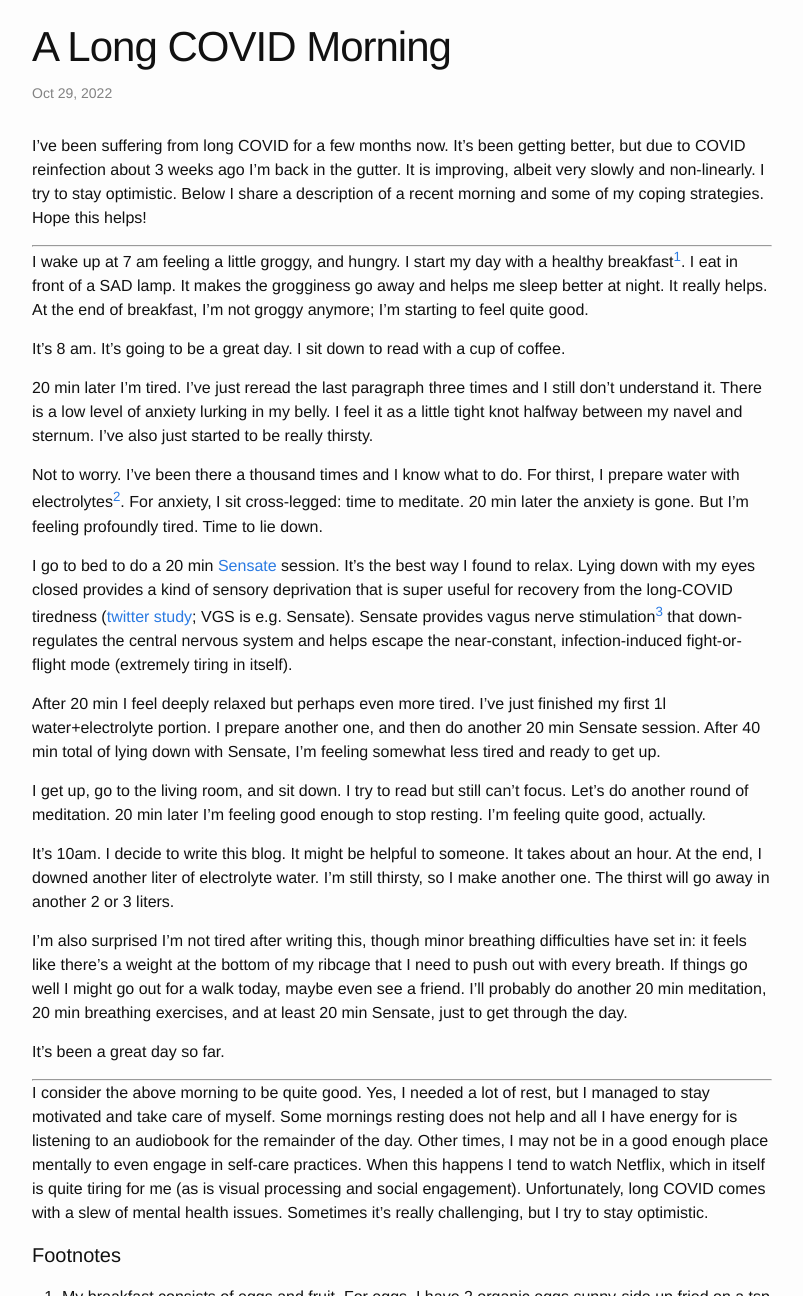
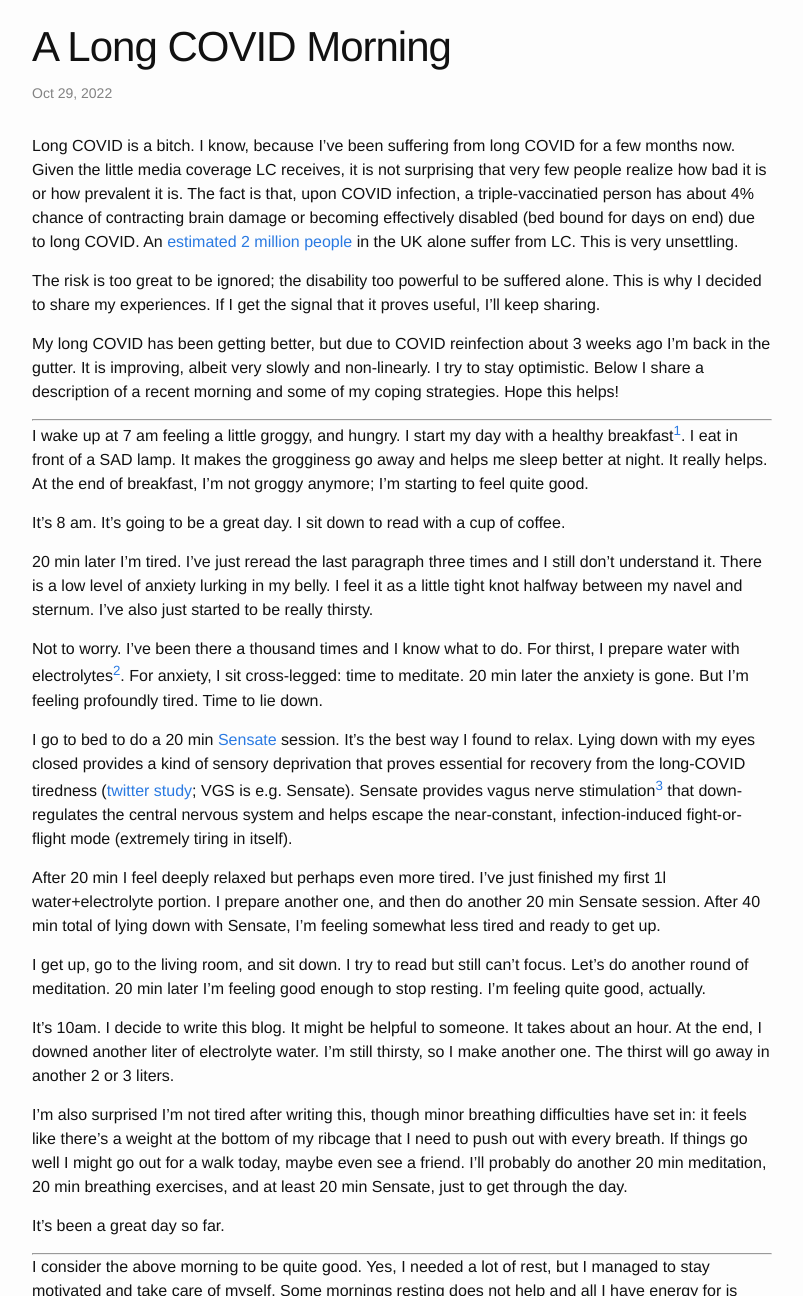
Before and after one commit to akosiorek/akosiorek.github.io, a Jekyll site: the page built from _posts/2022-10-29-long-covid-morning.markdown, in a window 1280 px wide and 1400 px high, cut to the strip 104-1400 px from the top of the window. Shown: the whole strip, without its empty margins (238-1041 px from the left). Built offline with Jekyll 4.4.1, drawn with Linux system fonts in a browser that asks for light colours; nearby versions of some CDN libraries; some of the changed text lies outside the part shown.

Commit message:
add a warning/intro paragraph

```diff
--- a/_posts/2022-10-29-long-covid-morning.markdown
+++ b/_posts/2022-10-29-long-covid-morning.markdown
@@ -6,8 +6,12 @@ comments: True
 share: True
 categories: long-covid
 ---
+Long COVID is a bitch. I know, because I've been suffering from long COVID for a few months now.
+Given the little media coverage LC receives, it is not surprising that very few people realize how bad it is or how prevalent it is. The fact is that, upon COVID infection, a triple-vaccinatied person has about 4% chance of contracting brain damage or becoming effectively disabled (bed bound for days on end) due to long COVID. An [estimated 2 million people](https://twitter.com/ONS/status/1577939683618742273) in the UK alone suffer from LC. This is very unsettling.
 
-I've been suffering from long COVID for a few months now. It's been getting better, but due to COVID reinfection about 3 weeks ago I'm back in the gutter. It is improving, albeit very slowly and non-linearly. I try to stay optimistic. Below I share a description of a recent morning and some of my coping strategies. Hope this helps!
+The risk is too great to be ignored; the disability too powerful to be suffered alone. This is why I decided to share my experiences. If I get the signal that it proves useful, I'll keep sharing.
+
+My long COVID has been getting better, but due to COVID reinfection about 3 weeks ago I'm back in the gutter. It is improving, albeit very slowly and non-linearly. I try to stay optimistic. Below I share a description of a recent morning and some of my coping strategies. Hope this helps!
 
 ---
 
@@ -35,7 +39,8 @@ Time to lie down.
 [^electrolytes]: I use the [LMNT recipe](https://drinklmnt.com/blogs/health/the-best-homemade-electrolyte-drink-for-dehydration) with 1g sodium equivalent per 1l of water. Here's [a recipe for 200 portions](https://docs.google.com/document/d/1JeQcUnEv6Sz6PJnuP59c4cZ9iBqBr2AA_otpm1RkdvE/edit?usp=sharing).
 
 I go to bed to do a 20 min [Sensate](https://www.getsensate.com) session. It's the best way I found to relax.
-Lying down with my eyes closed provides a kind of sensory deprivation that is super useful for recovery from the long-COVID tiredness ([twitter study](https://twitter.com/organichemusic/status/1582318635460485122?t=feJK9kW5n8rz1duKvm5shQ&s=19); VGS is e.g. Sensate). Sensate provides vagus nerve stimulation[^VGS] that down-regulates the central nervous system and helps escape the near-constant, infection-induced fight-or-flight mode (extremely
+Lying down with my eyes closed provides a kind of sensory deprivation that proves
+essential for recovery from the long-COVID tiredness ([twitter study](https://twitter.com/organichemusic/status/1582318635460485122?t=feJK9kW5n8rz1duKvm5shQ&s=19); VGS is e.g. Sensate). Sensate provides vagus nerve stimulation[^VGS] that down-regulates the central nervous system and helps escape the near-constant, infection-induced fight-or-flight mode (extremely
 tiring in itself).
 
 [^VGS]: Sensate is expensive and time-consuming with a session lasting 10-20 min. There are cheaper devices out there that provide e.g. electrical stimulation to your inner ear, which takes only about a minute or two.
@@ -61,6 +66,6 @@ It's been a great day so far.
 
 ---
 
-I consider the above morning to be quite good. Yes, I needed a lot of rest, but I managed to stay motivated and take care of myself. Some mornings resting does not help and all I have energy for is listening to an audiobook for the remainder of the day. Other times, I may not be in a good enough place mentally to even engage in self-care practices. When this happens I tend to watch Netflix, which in itself is quite tiring for me (as is visual processing and social engagement). Unfortunately, long COVID comes with a slew of mental health issues. Sometimes it's really challenging, but I try to stay optimistic.
+I consider the above morning to be quite good. Yes, I needed a lot of rest, but I managed to stay motivated and take care of myself. Some mornings resting does not help and all I have energy for is listening to an audiobook for the remainder of the day. Other times, I may not be in a good enough place mentally to even engage in self-care practices. When this happens I tend to watch Netflix, which in itself is quite tiring for me (as is visual processing and social engagement). Unfortunately, long COVID comes with a slew of mental health issues. I try to stay optimistic, but sometimes it is just too much.
 
 #### Footnotes
```
